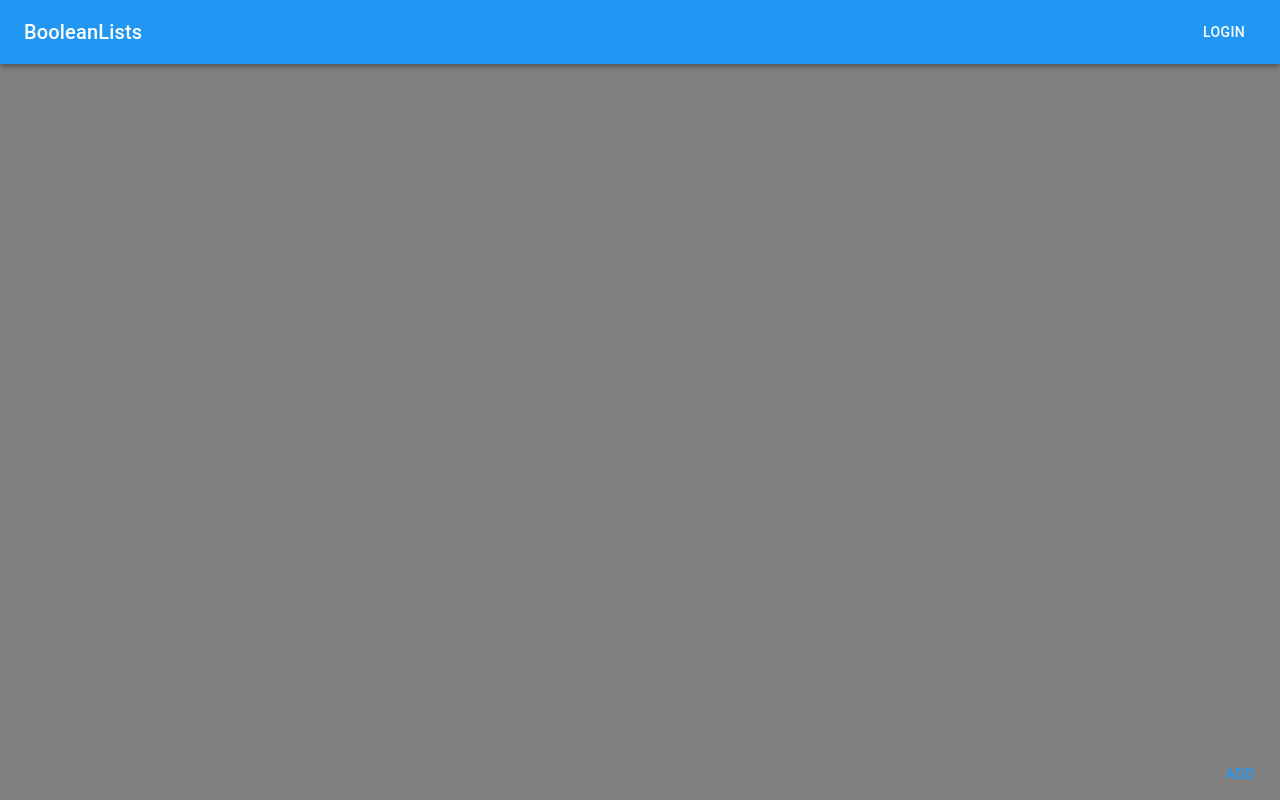
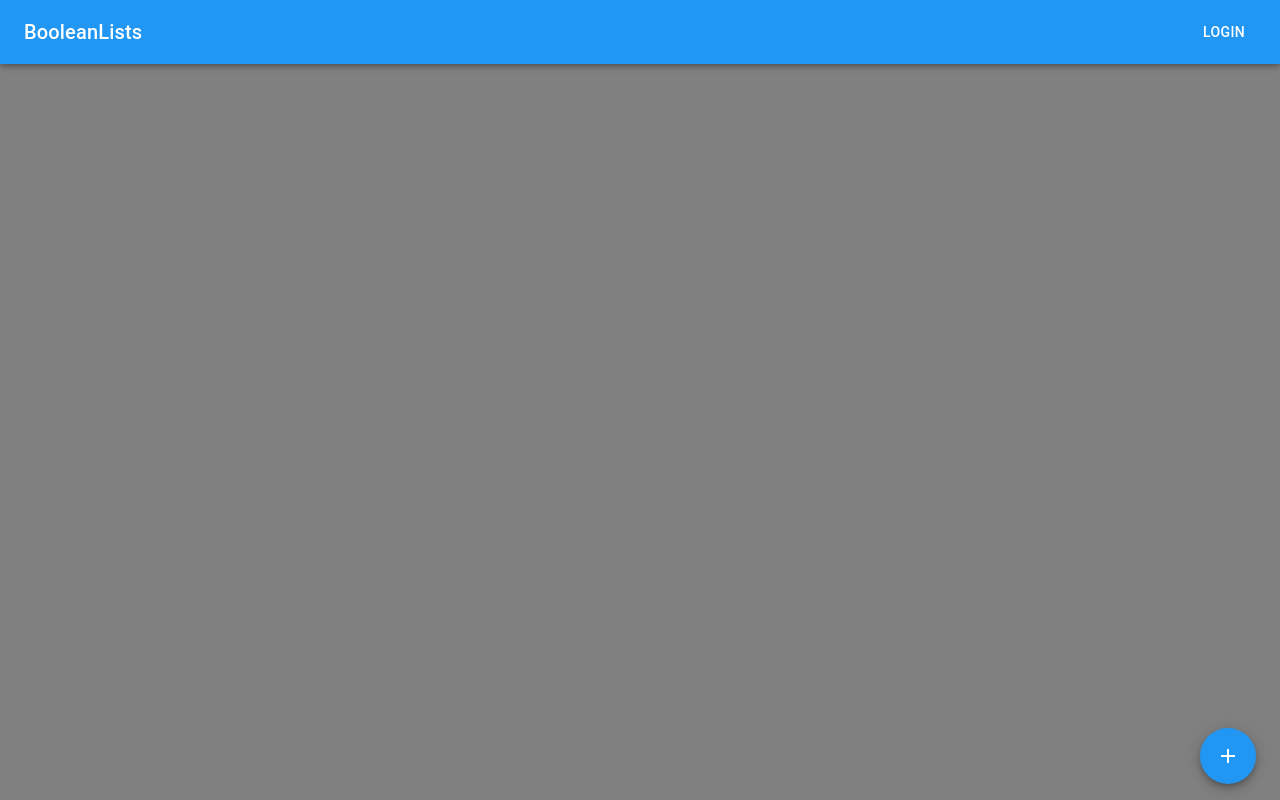
Before and after one commit to pfehrmann/boolean-lists, a React (Create React App) app in the folder frontend/: page /editor2/1 in a window 1280 px wide. Built offline with nearby package versions, Linux system fonts and the light colour scheme.

Commit message:
Add dialog to add nodes

```diff
--- /dev/null
+++ b/frontend/src/components/NodeEditor/example/AddNodeDialog.tsx
@@ -0,0 +1,78 @@
+import Dialog from '@mui/material/Dialog';
+import DialogContent from '@mui/material/DialogContent';
+import DialogContentText from '@mui/material/DialogContentText';
+import DialogTitle from '@mui/material/DialogTitle';
+import List from '@mui/material/List/List';
+import ListItem from '@mui/material/ListItem/ListItem';
+import ListItemText from '@mui/material/ListItemText/ListItemText';
+import * as _ from 'lodash';
+import * as React from 'react';
+import { v4 as uuidv4 } from 'uuid';
+
+import { Node } from '../types/Node';
+import { ExampleDataType, ExampleNodes } from './types';
+
+export interface AddNodeDialogProps {
+  onAdd: (node: Node<ExampleNodes, ExampleDataType>) => void;
+  open: boolean;
+  onClose?: () => void;
+}
+
+export const AddNodeDialog = ({ onAdd, open, onClose }: AddNodeDialogProps) => {
+  return (
+    <Dialog onClose={onClose} aria-labelledby="simple-dialog-title" open={open}>
+      <DialogTitle id="simple-dialog-title">Save BooleanList</DialogTitle>
+      <DialogContent>
+        <DialogContentText>Add a node to the graph</DialogContentText>
+        <List>
+          <ListItem button onClick={() => onAdd(generateNode('Playlist'))}>
+            <ListItemText>Add a PlaylistNode</ListItemText>
+          </ListItem>
+          <ListItem button onClick={() => onAdd(generateNode('Add'))}>
+            <ListItemText>Add an AddNode</ListItemText>
+          </ListItem>
+          <ListItem button onClick={() => onAdd(generateNode('Subtract'))}>
+            <ListItemText>Add a SubtractNode</ListItemText>
+          </ListItem>
+          <ListItem button onClick={() => onAdd(generateNode('Limit'))}>
+            <ListItemText>Add a LimitNode</ListItemText>
+          </ListItem>
+          <ListItem button onClick={() => onAdd(generateNode('Randomize'))}>
+            <ListItemText>Add a RandomizeNode</ListItemText>
+          </ListItem>
+          <ListItem button onClick={() => onAdd(generateNode('MyTopTracks'))}>
+            <ListItemText>Add a MyTopTracksNode</ListItemText>
+          </ListItem>
+          <ListItem button onClick={() => onAdd(generateNode('Album'))}>
+            <ListItemText>Add a AlbumNode</ListItemText>
+          </ListItem>
+          <ListItem
+            button
+            onClick={() => onAdd(generateNode('ArtistTopTracks'))}
+          >
+            <ListItemText>Add ArtistTopTracksNode</ListItemText>
+          </ListItem>
+          <ListItem button onClick={() => onAdd(generateNode('MyLibrary'))}>
+            <ListItemText>Add a MyLibraryNode</ListItemText>
+          </ListItem>
+          <ListItem
+            button
+            onClick={() => onAdd(generateNode('FilterByAudioFeature'))}
+          >
+            <ListItemText>Add a FilterByAudioFeatureNode</ListItemText>
+          </ListItem>
+        </List>
+      </DialogContent>
+    </Dialog>
+  );
+};
+
+function generateNode(type: ExampleNodes) {
+  return {
+    id: uuidv4(),
+    type,
+    inputs: [],
+    outputs: [],
+    position: { x: 0, y: 0 },
+  };
+}
--- /dev/null
+++ b/frontend/src/components/NodeEditor/example/EditorSpeedStyle.tsx
@@ -0,0 +1,72 @@
+import Add from '@mui/icons-material/Add';
+import PlaylistAddCheck from '@mui/icons-material/PlaylistAddCheck';
+import SaveIcon from '@mui/icons-material/Save';
+import TextFields from '@mui/icons-material/TextFields';
+import { styled } from '@mui/material';
+import SpeedDial from '@mui/material/SpeedDial';
+import SpeedDialAction from '@mui/material/SpeedDialAction';
+import SpeedDialIcon from '@mui/material/SpeedDialIcon';
+import React, { useState } from 'react';
+
+import { Node } from '../types/Node';
+import { AddNodeDialog } from './AddNodeDialog';
+import { ExampleDataType, ExampleNodes } from './types';
+
+export interface EditorSpeedDialProps {
+  onAdd: (node: Node<ExampleNodes, ExampleDataType>) => void;
+}
+
+export const EditorSpeedDial = ({ onAdd }: EditorSpeedDialProps) => {
+  const [open, setOpen] = useState(false);
+  const [addNodeDialogOpen, setAddNodeDialogOpen] = useState(false);
+  const handleCloseDial = () => {
+    setOpen(false);
+  };
+
+  const handleSpeedDialOpen = () => {
+    setOpen(true);
+  };
+
+  return (
+    <>
+      <StyledSpeedDial
+        ariaLabel="SpeedDial example"
+        icon={<SpeedDialIcon />}
+        onBlur={handleCloseDial}
+        onClick={handleSpeedDialOpen}
+        onClose={handleCloseDial}
+        onFocus={handleSpeedDialOpen}
+        onMouseEnter={handleSpeedDialOpen}
+        onMouseLeave={handleCloseDial}
+        open={open}
+        direction={'up'}
+      >
+        <SpeedDialAction
+          icon={<SaveIcon />}
+          tooltipTitle={'Save graph ([Alt]+[Shift]+S)'}
+        />
+        <SpeedDialAction
+          icon={<PlaylistAddCheck />}
+          tooltipTitle={'Save to Spotify'}
+        />
+        <SpeedDialAction icon={<TextFields />} tooltipTitle={'Serialization'} />
+        <SpeedDialAction
+          icon={<Add />}
+          tooltipTitle={'Add Node ([Alt]+[Shift]+A)'}
+          onClick={() => setAddNodeDialogOpen(true)}
+        />
+      </StyledSpeedDial>
+      <AddNodeDialog
+        open={addNodeDialogOpen}
+        onClose={() => setAddNodeDialogOpen(false)}
+        onAdd={onAdd}
+      />
+    </>
+  );
+};
+
+const StyledSpeedDial = styled(SpeedDial)(({ theme }) => ({
+  bottom: theme.spacing(2),
+  position: 'absolute',
+  right: theme.spacing(3),
+}));
--- a/frontend/src/components/NodeEditor/components/ExampleNodeEditor.tsx
+++ b/frontend/src/components/NodeEditor/example/ExampleNodeEditor.tsx
@@ -1,33 +1,17 @@
-import { Button } from '@mui/material';
 import { styled } from '@mui/system';
 import React, { useState } from 'react';
-import { v4 as uuidv4 } from 'uuid';
 
-import { Node as NodeType } from '../types/Node';
+import { NodeEditor } from '../components/NodeEditor';
+import { Node } from '../types/Node';
 import { NodeContent } from '../types/NodeContent';
-import { NodeEditor } from './NodeEditor';
-
-type ExampleNodes = 'MyLibrary' | 'Add';
-type ExampleDataType = 'songs';
+import { EditorSpeedDial } from './EditorSpeedStyle';
+import { ExampleDataType, ExampleNodes } from './types';
 
 export const Example = () => {
-  const [nodes, setNodes] = useState<NodeType<ExampleNodes, ExampleDataType>[]>(
-    [],
-  );
+  const [nodes, setNodes] = useState<Node<ExampleNodes, ExampleDataType>[]>([]);
 
-  const handleAdd = () => {
-    setNodes((prev) => {
-      return [
-        ...prev,
-        {
-          id: uuidv4(),
-          type: 'MyLibrary',
-          inputs: [],
-          outputs: [],
-          position: { x: 0, y: 0 },
-        },
-      ];
-    });
+  const addNode = (node: Node<ExampleNodes, ExampleDataType>) => {
+    setNodes((prev) => [...prev, node]);
   };
 
   return (
@@ -37,7 +21,7 @@ export const Example = () => {
         onChange={(nodes) => console.log(nodes)}
         nodeTypes={nodeTypes}
       />
-      <AddButton onClick={handleAdd}>Add</AddButton>
+      <EditorSpeedDial onAdd={addNode} />
     </Root>
   );
 };
@@ -48,12 +32,6 @@ const Root = styled('div')`
   flex-grow: 1;
   position: relative;
   display: flex;
-`;
-
-const AddButton = styled(Button)`
-  position: absolute;
-  bottom: ${({ theme }) => theme.spacing(1)};
-  right: ${({ theme }) => theme.spacing(1)};
 `;
 
 const MyLibraryNode: NodeContent<
@@ -73,10 +51,22 @@ const StyledMyLibraryNode = styled(MyLibraryNode)`
 const AddNode: NodeContent<Extract<ExampleNodes, 'Add'>, ExampleDataType> = ({
   node,
 }) => {
-  return <div>Hello My Library</div>;
+  return <div>Hello Add</div>;
 };
+
+const GenericNode: NodeContent<ExampleNodes, ExampleDataType> = ({ node }) => (
+  <div>{node.type}</div>
+);
 
 const nodeTypes: { [T in ExampleNodes]: NodeContent<T, ExampleDataType> } = {
   Add: AddNode,
   MyLibrary: (props) => <StyledMyLibraryNode {...props} />,
+  Album: GenericNode,
+  ArtistTopTracks: GenericNode,
+  FilterByAudioFeature: GenericNode,
+  Limit: GenericNode,
+  MyTopTracks: GenericNode,
+  Playlist: GenericNode,
+  Randomize: GenericNode,
+  Subtract: GenericNode,
 };
--- /dev/null
+++ b/frontend/src/components/NodeEditor/example/types.ts
@@ -0,0 +1,12 @@
+export type ExampleNodes =
+  | 'MyLibrary'
+  | 'Add'
+  | 'Playlist'
+  | 'Subtract'
+  | 'Limit'
+  | 'Randomize'
+  | 'MyTopTracks'
+  | 'Album'
+  | 'ArtistTopTracks'
+  | 'FilterByAudioFeature';
+export type ExampleDataType = 'songs';
--- a/frontend/src/components/NodeEditor/index.ts
+++ b/frontend/src/components/NodeEditor/index.ts
@@ -1,2 +1,2 @@
 export * from './components/NodeEditor';
-export * from './components/ExampleNodeEditor';
+export * from './example/ExampleNodeEditor';
```
